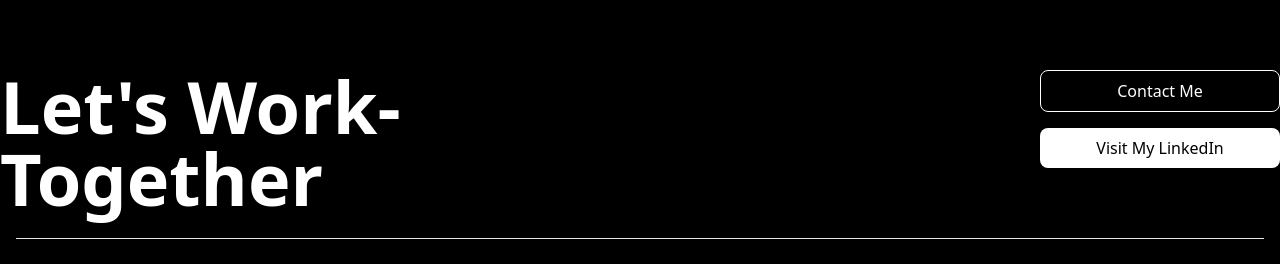
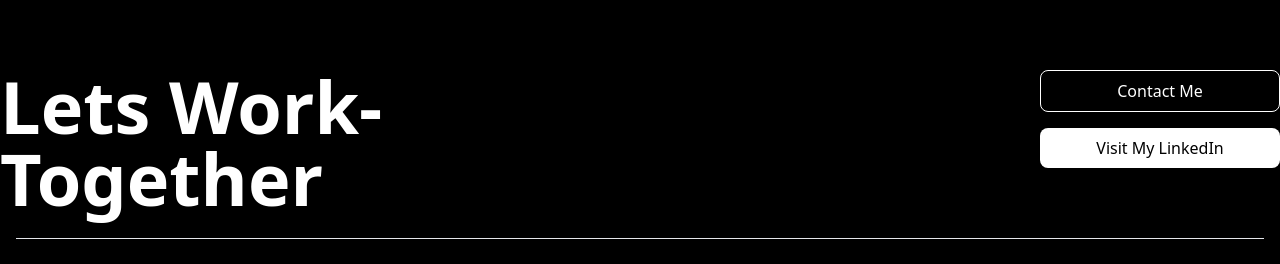
Before and after one commit to salimaelayy/Tech-Innovate-, a Next.js app: page / in a window 1280 px wide. Shown: the part 2925-3189 px from the top of the page. Built offline with nearby package versions, Linux system fonts and the light colour scheme.

Commit message:
escaped comma

```diff
--- a/src/component/prefooter/page.tsx
+++ b/src/component/prefooter/page.tsx
@@ -6,7 +6,7 @@ const PreFooter = () => {
     <>
       <div className="grid grid-cols-1 md:grid-cols-2 gap-8">
         <div className="col-span-1 md:col-span-1">
-            <h2 className="text-7xl font-bold mb-6">Let's Work-Together</h2>
+            <h2 className="text-7xl font-bold mb-6">Lets Work-Together</h2>
         </div>
         <div className="col-span-1 md:col-span-1 flex flex-col items-end">
             <button className="bg-black text-white border border-white py-2 px-4 rounded-lg mb-4 hover:bg-gray-800 hover:border-gray-800 transition duration-300 w-60">Contact Me</button>
```
